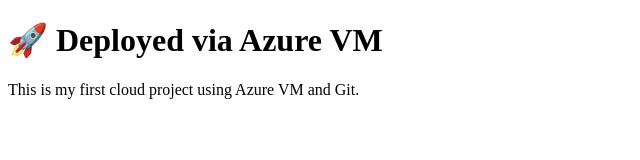
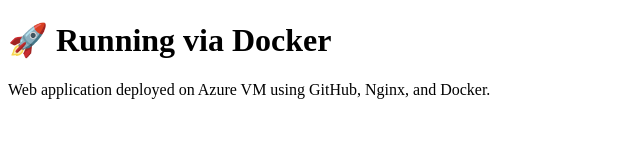
Before and after one commit to durgamohan400-dot/azure-vm-project, a plain HTML site: page index.html in a window 1280 px wide. Shown: the whole page, without its empty margins (0-640 px from the left). Drawn offline with Linux system fonts and the light colour scheme.

Commit message:
git rebase --continue       Added project files

```diff
--- a/index.html
+++ b/index.html
@@ -4,7 +4,7 @@
     <title>Azure VM Project</title>
 </head>
 <body>
-    <h1>🚀 Deployed via Azure VM</h1>
-    <p>This is my first cloud project using Azure VM and Git.</p>
+    <h1>🚀 Running via Docker</h1>
+    <p>Web application deployed on Azure VM using GitHub, Nginx, and Docker.</p>
 </body>
 </html>
```
